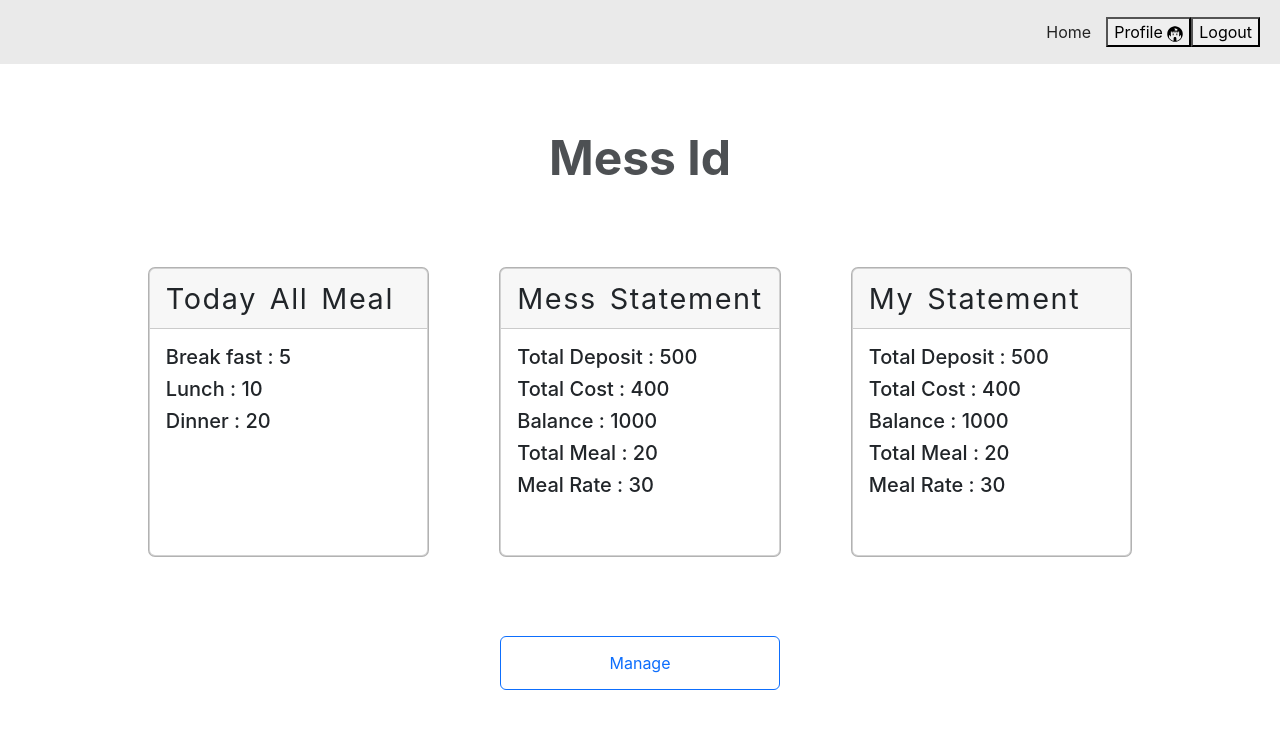
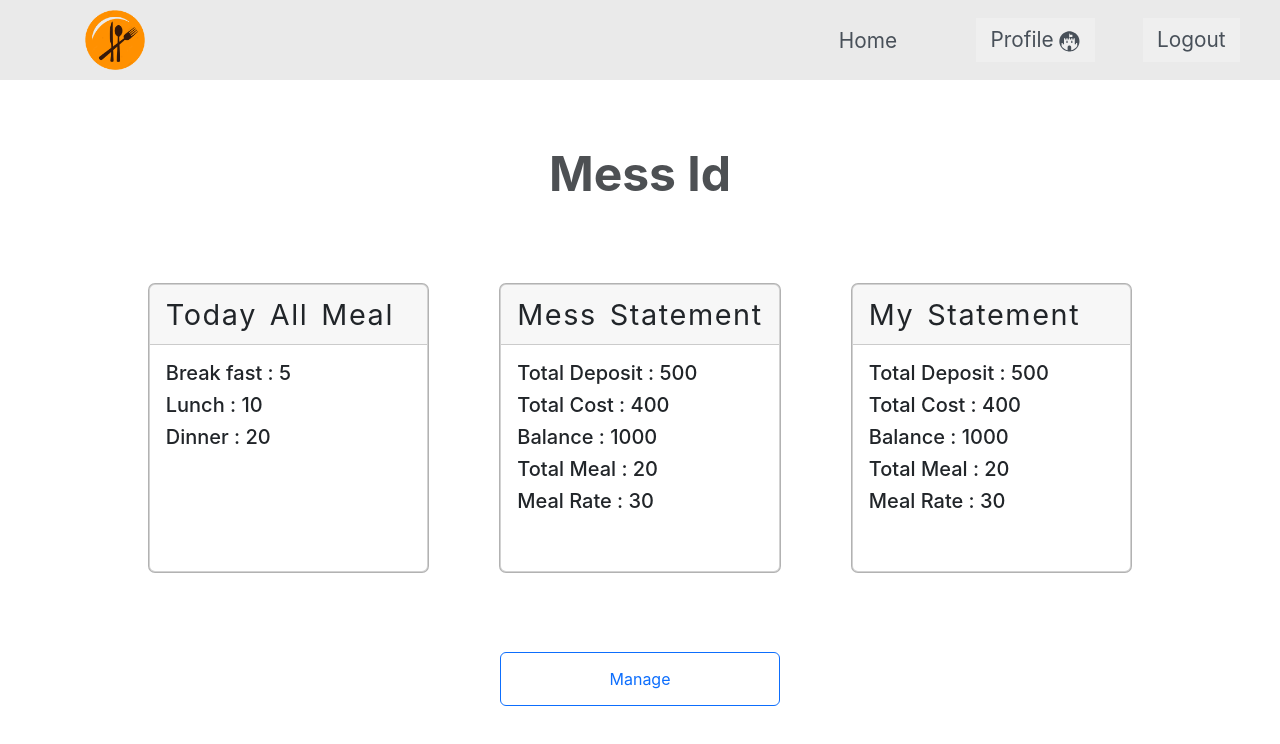
Before and after one commit to Kibria7533/mess-management-client, a Next.js app: page /statement in a window 1280 px wide. Shown: the top 744 px of the page. Built offline with nearby package versions, Linux system fonts and the light colour scheme; no server answers; sample sign-in values are in the browser's storage.

Commit message:
navbar logo added

```diff
--- a/components/Nav.js
+++ b/components/Nav.js
@@ -2,7 +2,8 @@ import Link from 'next/link'
 import navStyles from '../styles/Nav.module.css'
 import Router from 'next/router'
 import {FaFortAwesomeAlt} from "react-icons/fa";
-
+import mealLogo from '../image/meal.logo.png'
+import Image from 'next/image'
 const Nav = () => {
 
     const logout=()=>{
@@ -17,16 +18,29 @@ const Nav = () => {
     }
     return (
         <nav className={navStyles.nav}>
+
+           <div className={navStyles.nav_logo}>
+           <Link href='/'>
+               <Image
+                   alt="Mess Meal Logo"
+                   src={mealLogo}
+                   layout="fill"
+                   objectFit="contain"
+               />
+           </Link>
+        </div>
+
+
             <ul>
                 <li>
                     <Link href='/statement'>Home</Link>
                 </li>
                 <li>
-                    <Link href='/profile'><button>Profile  <FaFortAwesomeAlt/></button></Link>
+                    <Link href='/profile'><button className={navStyles.nav_button}>Profile  <FaFortAwesomeAlt/></button></Link>
                 </li>
 
                 <li>
-                    <button  onClick={()=>logout()}>Logout</button>
+                    <button className={navStyles.nav_button}  onClick={()=>logout()}>Logout</button>
                 </li>
 
             </ul>
--- a/pages/cost.js
+++ b/pages/cost.js
@@ -30,6 +30,11 @@ const Cost = () => {
 
     //cost data save post route
     const Save=async()=>{
+        if( !cost || !item_name ){
+            toast.error('Please fill the form')
+            return;
+        }
+
         await axios.post("http://localhost:5000/bazar-list",{
             date,
             cost,
--- a/pages/signin.js
+++ b/pages/signin.js
@@ -17,6 +17,10 @@ import Skeleton from "react-loading-skeleton";
 
      const Save=async (e)=>{
          e.preventDefault();
+         if(!username || !password){
+             toast.error('Please fill the form')
+             return;
+         }
          await axios.post("http://localhost:5000/auth/login",{
              username,
              password
--- a/styles/Nav.module.css
+++ b/styles/Nav.module.css
@@ -1,20 +1,60 @@
+
 .nav {
-    height: 4rem;
-    padding: 20px;
+    width: 100%;
+    height: 5rem;
+    padding: 2.5rem;
     background-color: #eaeaea;
     color: #232323;
     display: flex;
     align-items: center;
-    justify-content: flex-end;
+    justify-content: space-between;
+    /*display: grid;*/
+    /*grid-template-columns: 65% 35%;*/
+    /*justify-content: center;*/
+    /*align-items: center;*/
+
+
+
+
 }
 
 .nav ul {
     display: flex;
-    justify-content: center;
+    justify-content: space-around;
     align-items: center;
     list-style: none;
+    gap: 3rem;
+
 }
 
 .nav ul li a {
     margin: 5px 15px;
+    font-size: 1.3rem;
+    color: #485059;
+    padding: 0.6rem 1rem;
+    transition: all 0.5s ease-in-out;
 }
+
+.nav ul li a:hover{
+    background-color: #D0D0D7;
+    padding: 0.6rem 1rem;
+    border-radius: 0.2rem;
+}
+.nav_button{
+    color: #485059;
+    border: 0;
+    font-size: 1.3rem;
+    padding: 0.4rem 0.9rem;
+    transition: all 0.5s ease-in-out;
+
+}
+
+.nav_button:hover{
+    border-radius: 0.2rem;
+    background-color: #D0D0D7;
+}
+.nav_logo{
+    position: relative;
+    width: 150px;
+    height: 70px;
+}
```
Also changed, not shown: pages/deposit.js (+6 -1 lines), pages/member-list.js (+4 -4 lines), pages/profile.js (+3 -4 lines), image/meal.logo.png (added).
